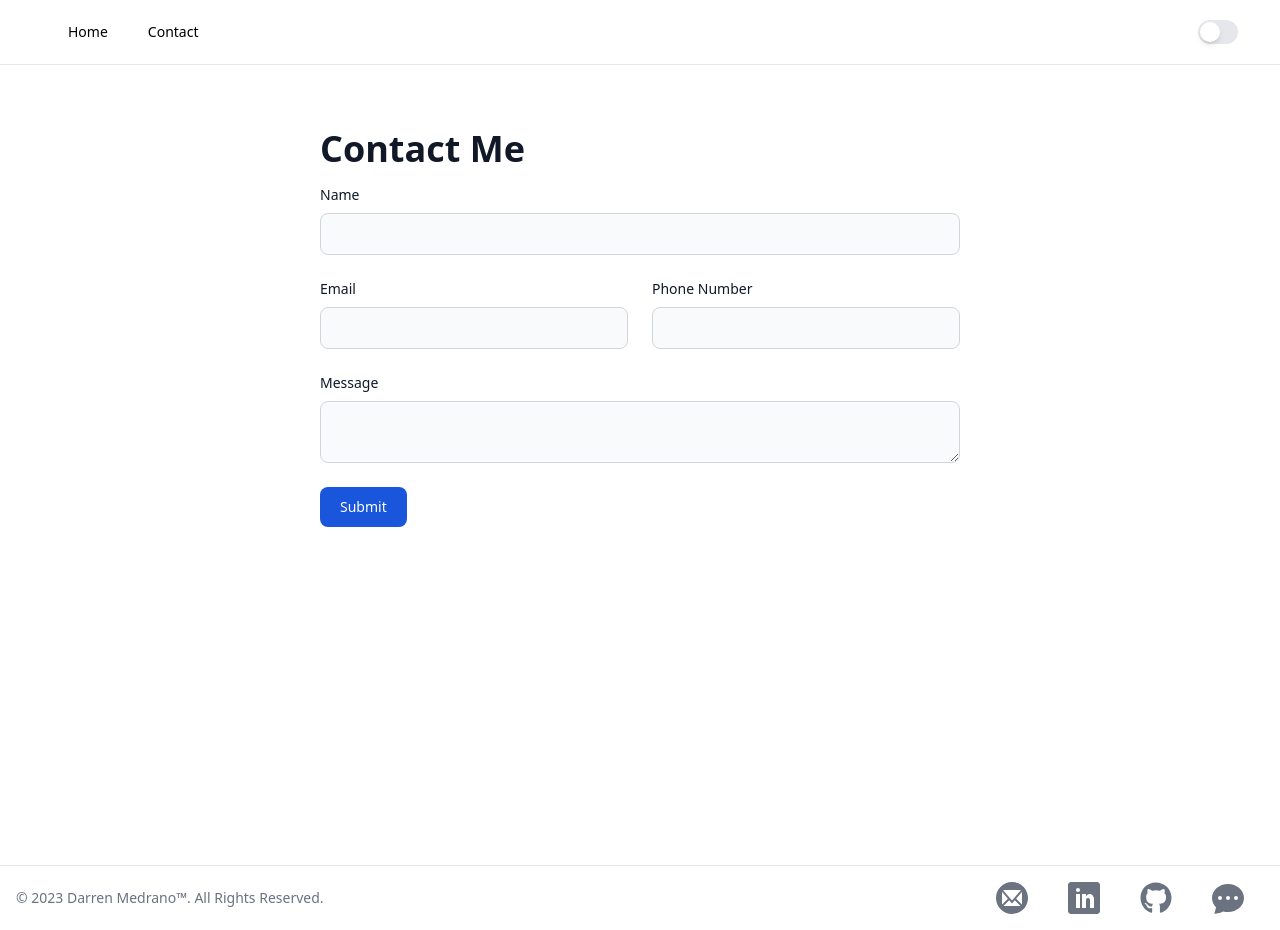
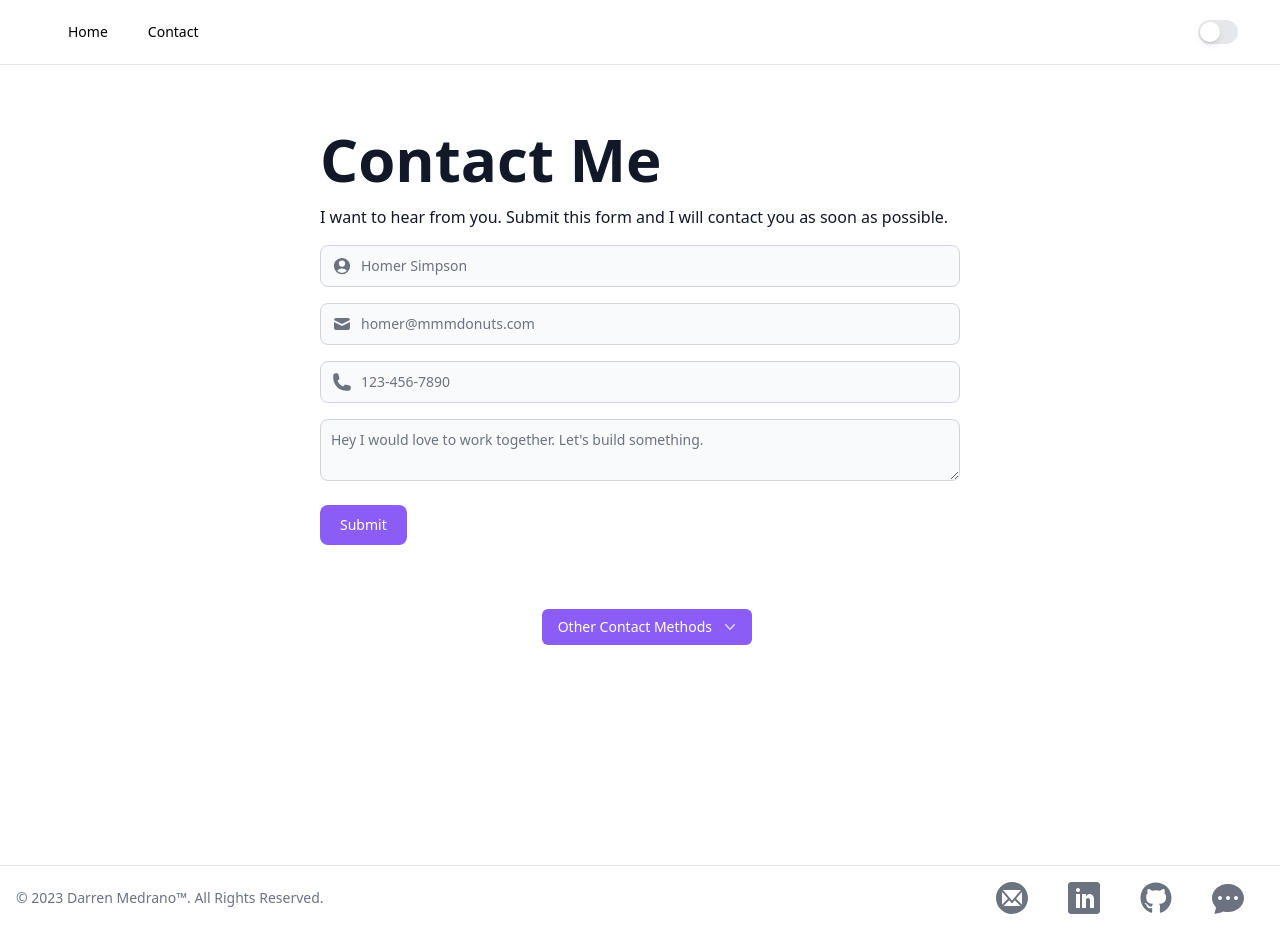
Before and after one commit to medranomiler/next-portfolio, a Next.js app: page /contact in a window 1280 px wide. Built offline with nearby package versions, Linux system fonts and the light colour scheme.

Commit message:
going to sleep

```diff
--- /dev/null
+++ b/src/components/Menu.tsx
@@ -0,0 +1,110 @@
+import { Menu, Transition } from '@headlessui/react'
+import { Fragment } from 'react'
+import { ChevronDownIcon } from '@heroicons/react/20/solid'
+import { FaGithub } from "react-icons/fa";
+import { ImMail4, ImLinkedin} from "react-icons/im";
+import Link from "next/link"
+
+type MenuProps = {
+  label: string;
+}
+
+export default function Example({label}: MenuProps) {
+  return (
+    <div className="w-56 text-right">
+      <Menu as="div" className="relative inline-block text-left">
+        <div>
+          <Menu.Button className="inline-flex w-full justify-center rounded-md bg-violet-500 px-4 py-2 text-sm font-medium text-white hover:bg-black dark:hover:bg-gray-800 focus:outline-none focus-visible:ring-2 focus-visible:ring-white focus-visible:ring-opacity-75">
+            {label}
+            <ChevronDownIcon
+              className="ml-2 -mr-1 h-5 w-5 text-violet-200 hover:text-violet-100"
+              aria-hidden="true"
+            />
+          </Menu.Button>
+        </div>
+        <Transition
+          as={Fragment}
+          enter="transition ease-out duration-100"
+          enterFrom="transform opacity-0 scale-95"
+          enterTo="transform opacity-100 scale-100"
+          leave="transition ease-in duration-75"
+          leaveFrom="transform opacity-100 scale-100"
+          leaveTo="transform opacity-0 scale-95"
+        >
+          <Menu.Items className="absolute right-0 mt-2 w-56 origin-top-right divide-y divide-gray-100 rounded-md bg-white shadow-lg ring-1 ring-black ring-opacity-5 focus:outline-none">
+            <div className="px-1 py-1 ">
+            <Link href="mailto:medranomiler@gmail.com"><Menu.Item>
+                {({ active }) => (
+                  <button
+                    className={`${
+                      active ? 'bg-violet-500 text-white' : 'text-gray-900'
+                    } group flex w-full items-center rounded-md px-2 py-2 text-sm`}
+                  >
+                    {active ? (
+                      <ImMail4
+                        className="mr-2 h-5 w-5"
+                        aria-hidden="true"
+                      />
+                    ) : (
+                      <ImMail4
+                        className="mr-2 h-5 w-5"
+                        aria-hidden="true"
+                      />
+                    )}
+                    Email
+                  </button>
+                )}
+              </Menu.Item></Link>
+              <Link href="https://linkedin.com/in/darrenmedrano" ><Menu.Item>
+                {({ active }) => (
+                  <button
+                    className={`${
+                      active ? 'bg-violet-500 text-white' : 'text-gray-900'
+                    } group flex w-full items-center rounded-md px-2 py-2 text-sm`}
+                  >
+                    {active ? (
+                      <ImLinkedin
+                        className="mr-2 h-5 w-5"
+                        aria-hidden="true"
+                      />
+                    ) : (
+                      <ImLinkedin
+                        className="mr-2 h-5 w-5"
+                        aria-hidden="true"
+                      />
+                    )}
+                    LinkedIn
+                  </button>
+                )}
+              </Menu.Item></Link>
+            </div>
+            <div className="px-1 py-1">
+            <Link href="https://github.com/medranomiler"><Menu.Item>
+                {({ active }) => (
+                  <button
+                    className={`${
+                      active ? 'bg-violet-500 text-white' : 'text-gray-900'
+                    } group flex w-full items-center rounded-md px-2 py-2 text-sm`}
+                  >
+                    {active ? (
+                      <FaGithub
+                        className="mr-2 h-5 w-5"
+                        aria-hidden="true"
+                      />
+                    ) : (
+                      <FaGithub
+                        className="mr-2 h-5 w-5"
+                        aria-hidden="true"
+                      />
+                    )}
+                    GitHub
+                  </button>
+                )}
+              </Menu.Item></Link>
+              </div>
+          </Menu.Items>
+        </Transition>
+      </Menu>
+    </div>
+  )
+}
--- a/src/components/ProfileCard.tsx
+++ b/src/components/ProfileCard.tsx
@@ -10,11 +10,11 @@ const ProfileCard = () => {
 
   return (
     <>
-      <div className="bg-transparent lg:p-10 p-8">
+      <div className="bg-transparent lg:p-10 py-8">
         <div className="flex flex-wrap items-center justify-center">
-          <Image className="w-40 mb-4 lg:mb-0 rounded-full" src={avatar} alt="profileImage" />
+          <Image className="w-44 mb-4 lg:mb-0 rounded-full" src={avatar} alt="profileImage" />
           <div className="lg:ml-20 md:ml-30 sm:ml-20 dark:text-gray-400">
-            <p className="lg:text-6xl md:text-5xl text-4xl font-bold">{username}</p>
+            <p className="lg:text-6xl md:text-5xl text-5xl font-bold">{username}</p>
             <p className="font-light">{bio}</p>
           </div>
         </div>
--- a/src/pages/contact.tsx
+++ b/src/pages/contact.tsx
@@ -1,4 +1,5 @@
 import MyModal from "../components/MyModal"
+import Menu from "../components/Menu"
 import { useState, useRef } from 'react'
 
 const Home = () => {
@@ -9,15 +10,18 @@ const Home = () => {
   const messageRef = useRef<HTMLTextAreaElement>(null)
   const [success, setSuccess] = useState(false)
   const [message, setMessage] = useState("")
+  const [submitted, setSubmitted] = useState(false)
 
   const onSubmit = async (e: React.FormEvent<HTMLFormElement>) => {
     e.preventDefault();
+    setSubmitted(true)
 
     // Check if all required fields are completed
     if (!nameRef.current?.value || !emailRef.current?.value || !phoneRef.current?.value || !messageRef.current?.value) {
       setIsVisible(true)
       setSuccess(false)
       setMessage("There was an error with your form submission. Make sure all fields are completed correctly")
+      setSubmitted(false)
       return;
     }
 
@@ -27,6 +31,7 @@ const Home = () => {
       setIsVisible(true)
       setSuccess(false)
       setMessage("There was an error with your form submission. Make sure all fields are completed correctly")
+      setSubmitted(false)
       return;
     }
 
@@ -36,6 +41,7 @@ const Home = () => {
       setIsVisible(true)
       setSuccess(false)
       setMessage("There was an error with your form submission. Make sure all fields are completed correctly")
+      setSubmitted(false)
       return;
     }
     const newUser = {
@@ -61,11 +67,13 @@ const Home = () => {
       setIsVisible(true)
       setSuccess(true)
       setMessage("Thank you for your submission. I will contact you shortly!")
+      setSubmitted(false)
 
     } catch (err) {
       setIsVisible(true)
       setSuccess(false)
       setMessage("There was an error with your form submission. Make sure all fields are completed correctly")
+      setSubmitted(false)
     }
     nameRef.current!.value = "";
     emailRef.current!.value = "";
@@ -78,31 +86,54 @@ const Home = () => {
       <MyModal isVisible={isVisible} isSuccess={success} message={message} onClose={() => setIsVisible(false)} />
       <section className="h-screen bg-white dark:bg-gray-950">
         <div className="py-8 px-4 mx-auto max-w-2xl lg:py-16">
-      <h2 className="mb-4 text-4xl font-bold text-gray-900 dark:text-white">Contact Me</h2>
+          <h2 className="mb-4 text-6xl font-bold text-gray-900 dark:text-white">Contact Me</h2>
+          <p className="mb-4 text-md font-light text-gray-900 dark:text-white">I want to hear from you. Submit this form and I will contact you as soon as possible.</p>
           <form onSubmit={onSubmit}>
-          <div className="grid gap-4 sm:grid-cols-2 sm:gap-6">
-              <div className="sm:col-span-2">
-                  <label className="block mb-2 text-sm font-medium text-gray-900 dark:text-white">Name</label>
-                  <input type="text" ref={nameRef} className="bg-gray-50 border border-gray-300 text-gray-900 text-sm rounded-lg focus:ring-primary-600 focus:border-primary-600 block w-full p-2.5 dark:bg-gray-700 dark:border-gray-600 dark:placeholder-gray-400 dark:text-white dark:focus:ring-primary-500 dark:focus:border-primary-500" />
+            <div className="flex flex-col">
+              <div className="w-full mb-4">
+                <div className="relative">
+                  <div className="absolute inset-y-0 left-0 flex items-center pl-3 pointer-events-none">
+                    <svg xmlns="http://www.w3.org/2000/svg" viewBox="0 0 24 24" fill="currentColor" className="w-5 h-5 text-gray-500 dark:text-gray-400">
+                      <path fill-rule="evenodd" d="M18.685 19.097A9.723 9.723 0 0021.75 12c0-5.385-4.365-9.75-9.75-9.75S2.25 6.615 2.25 12a9.723 9.723 0 003.065 7.097A9.716 9.716 0 0012 21.75a9.716 9.716 0 006.685-2.653zm-12.54-1.285A7.486 7.486 0 0112 15a7.486 7.486 0 015.855 2.812A8.224 8.224 0 0112 20.25a8.224 8.224 0 01-5.855-2.438zM15.75 9a3.75 3.75 0 11-7.5 0 3.75 3.75 0 017.5 0z" clip-rule="evenodd" />
+                    </svg>
                   </div>
-              <div className="w-full">
-                  <label className="block mb-2 text-sm font-medium text-gray-900 dark:text-white">Email</label>
-                  <input type="text" ref={emailRef} className="bg-gray-50 border border-gray-300 text-gray-900 text-sm rounded-lg focus:ring-primary-600 focus:border-primary-600 block w-full p-2.5 dark:bg-gray-700 dark:border-gray-600 dark:placeholder-gray-400 dark:text-white dark:focus:ring-primary-500 dark:focus:border-primary-500" />
-              </div>
-              <div className="w-full">
-                  <label className="block mb-2 text-sm font-medium text-gray-900 dark:text-white">Phone Number</label>
-                  <input ref={phoneRef} className="bg-gray-50 border border-gray-300 text-gray-900 text-sm rounded-lg focus:ring-primary-600 focus:border-primary-600 block w-full p-2.5 dark:bg-gray-700 dark:border-gray-600 dark:placeholder-gray-400 dark:text-white dark:focus:ring-primary-500 dark:focus:border-primary-500" />
-              </div>
-              <div className="sm:col-span-2">
-                  <label  className="block mb-2 text-sm font-medium text-gray-900 dark:text-white">Message</label>
-                  <textarea ref={messageRef} className="block p-2.5 w-full text-sm text-gray-900 bg-gray-50 rounded-lg border border-gray-300 focus:ring-primary-500 focus:border-primary-500 dark:bg-gray-700 dark:border-gray-600 dark:placeholder-gray-400 dark:text-white dark:focus:ring-primary-500 dark:focus:border-primary-500"></textarea>
+                  <input type="text" id="name" ref={nameRef} className="bg-gray-50 border border-gray-300 text-gray-900 text-sm rounded-lg focus:ring-violet-500 focus:border-violet-500 block w-full pl-10 p-2.5  dark:bg-gray-700 dark:border-gray-600 dark:placeholder-gray-400 dark:text-white dark:focus:ring-violet-500 dark:focus:border-violet-500" placeholder="Homer Simpson" />
                 </div>
               </div>
-          <button type="submit" className="inline-flex items-center px-5 py-2.5 mt-4 sm:mt-6 text-sm font-medium text-center text-white bg-blue-700 rounded-lg ">
+              <div className="w-full mb-4">
+                <div className="relative">
+                  <div className="absolute inset-y-0 left-0 flex items-center pl-3 pointer-events-none">
+                    <svg aria-hidden="true" className="w-5 h-5 text-gray-500 dark:text-gray-400" fill="currentColor" viewBox="0 0 20 20" xmlns="http://www.w3.org/2000/svg"><path d="M2.003 5.884L10 9.882l7.997-3.998A2 2 0 0016 4H4a2 2 0 00-1.997 1.884z"></path><path d="M18 8.118l-8 4-8-4V14a2 2 0 002 2h12a2 2 0 002-2V8.118z"></path></svg>
+                  </div>
+                  <input type="email" id="email" ref={emailRef} className="bg-gray-50 border border-gray-300 text-gray-900 text-sm rounded-lg focus:ring-violet-500 focus:border-violet-500 block w-full pl-10 p-2.5  dark:bg-gray-700 dark:border-gray-600 dark:placeholder-gray-400 dark:text-white dark:focus:ring-violet-500 dark:focus:border-violet-500" placeholder="homer@mmmdonuts.com" />
+                </div>
+              </div>
+              <div className="w-full mb-4">
+                <div className="relative">
+                  <div className="absolute inset-y-0 left-0 flex items-center pl-3 pointer-events-none">
+                    <svg xmlns="http://www.w3.org/2000/svg" viewBox="0 0 24 24" fill="currentColor" className="w-5 h-5 text-gray-500 dark:text-gray-400">
+                      <path fill-rule="evenodd" d="M1.5 4.5a3 3 0 013-3h1.372c.86 0 1.61.586 1.819 1.42l1.105 4.423a1.875 1.875 0 01-.694 1.955l-1.293.97c-.135.101-.164.249-.126.352a11.285 11.285 0 006.697 6.697c.103.038.25.009.352-.126l.97-1.293a1.875 1.875 0 011.955-.694l4.423 1.105c.834.209 1.42.959 1.42 1.82V19.5a3 3 0 01-3 3h-2.25C8.552 22.5 1.5 15.448 1.5 6.75V4.5z" clip-rule="evenodd" />
+                    </svg>
+                  </div>
+                  <input type="text" id="phone" ref={phoneRef} className="bg-gray-50 border border-gray-300 text-gray-900 text-sm rounded-lg focus:ring-violet-500 focus:border-violet-500 block w-full pl-10 p-2.5  dark:bg-gray-700 dark:border-gray-600 dark:placeholder-gray-400 dark:text-white dark:focus:ring-violet-500 dark:focus:border-violet-500" placeholder="123-456-7890" />
+                </div>
+              </div>
+              <div className="mt">
+                <textarea ref={messageRef} className="block p-2.5 w-full text-sm text-gray-900 bg-gray-50 rounded-lg border border-gray-300 focus:ring-violet-500 focus:border-violet-500 dark:bg-gray-700 dark:border-gray-600 dark:placeholder-gray-400 dark:text-white dark:focus:ring-violet-500 dark:focus:border-violet-500" placeholder="Hey I would love to work together. Let's build something."></textarea>
+              </div>
+            </div>
+            {submitted ? (<button disabled type="button" className="py-2.5 px-5 mt-4 sm:mt-6 text-sm font-medium text-gray-900 bg-white rounded-lg border border-gray-200 hover:bg-gray-100 hover:text-blue-700 focus:z-10 focus:ring-4 focus:outline-none focus:ring-blue-700 focus:text-blue-700 dark:bg-gray-800 dark:text-gray-400 dark:border-gray-600 dark:hover:text-white dark:hover:bg-gray-700 inline-flex items-center">
+              <svg aria-hidden="true" role="status" className="inline w-4 h-4 mr-3 text-gray-200 animate-spin dark:text-gray-600" viewBox="0 0 100 101" fill="none" xmlns="http://www.w3.org/2000/svg">
+                <path d="M100 50.5908C100 78.2051 77.6142 100.591 50 100.591C22.3858 100.591 0 78.2051 0 50.5908C0 22.9766 22.3858 0.59082 50 0.59082C77.6142 0.59082 100 22.9766 100 50.5908ZM9.08144 50.5908C9.08144 73.1895 27.4013 91.5094 50 91.5094C72.5987 91.5094 90.9186 73.1895 90.9186 50.5908C90.9186 27.9921 72.5987 9.67226 50 9.67226C27.4013 9.67226 9.08144 27.9921 9.08144 50.5908Z" fill="currentColor" />
+                <path d="M93.9676 39.0409C96.393 38.4038 97.8624 35.9116 97.0079 33.5539C95.2932 28.8227 92.871 24.3692 89.8167 20.348C85.8452 15.1192 80.8826 10.7238 75.2124 7.41289C69.5422 4.10194 63.2754 1.94025 56.7698 1.05124C51.7666 0.367541 46.6976 0.446843 41.7345 1.27873C39.2613 1.69328 37.813 4.19778 38.4501 6.62326C39.0873 9.04874 41.5694 10.4717 44.0505 10.1071C47.8511 9.54855 51.7191 9.52689 55.5402 10.0491C60.8642 10.7766 65.9928 12.5457 70.6331 15.2552C75.2735 17.9648 79.3347 21.5619 82.5849 25.841C84.9175 28.9121 86.7997 32.2913 88.1811 35.8758C89.083 38.2158 91.5421 39.6781 93.9676 39.0409Z" fill="#1C64F2" />
+              </svg>
+              Loading...
+            </button>) : (<button type="submit" className="inline-flex items-center px-5 py-2.5 mt-4 sm:mt-6 text-sm font-medium text-center text-white bg-violet-500 rounded-lg hover:bg-black dark:hover:bg-gray-800">
               Submit
-          </button>
+            </button>)}
           </form>
         </div>
+        <div className="flex justify-center"><Menu label="Other Contact Methods" /></div>
       </section>
     </>
   )
--- a/src/pages/index.tsx
+++ b/src/pages/index.tsx
@@ -29,7 +29,7 @@ const Portfolio = () => {
           <ProfileCard />
         </div>
         <div className="h-1/3">
-        <h2 className="lg:text-5xl md:text-4xl text-3xl font-bold dark:text-gray-400 p-4">Portfolio</h2>
+        <h2 className="lg:text-5xl md:text-4xl text-4xl font-bold dark:text-gray-400 p-4">Portfolio</h2>
         </div>
     <Tab.Group>
     <div className="flex justify-center w-full px-2.5 py-4 sm:px-0">
@@ -39,7 +39,7 @@ const Portfolio = () => {
             key={category}
             className={({ selected }) =>
               classNames(
-                'w-full rounded-lg py-2.5 px-4 text-sm font-medium leading-5 text-blue-700',
+                'w-full rounded-lg py-2.5 px-4 text-sm font-medium leading-5 text-violet-500',
                 'ring-white ring-opacity-60 ring-offset-0 ring-offset-white focus:outline-none focus:ring-0',
                 selected
                   ? 'bg-white shadow'
```
Also changed, not shown: src/components/Navbar.tsx (+3 -17 lines), src/components/Repos/RepoCard.tsx (+6 -9 lines), src/components/Repos/RepoCards.tsx (+9 -9 lines). Lines whose indentation alone changed are shown as unchanged.
